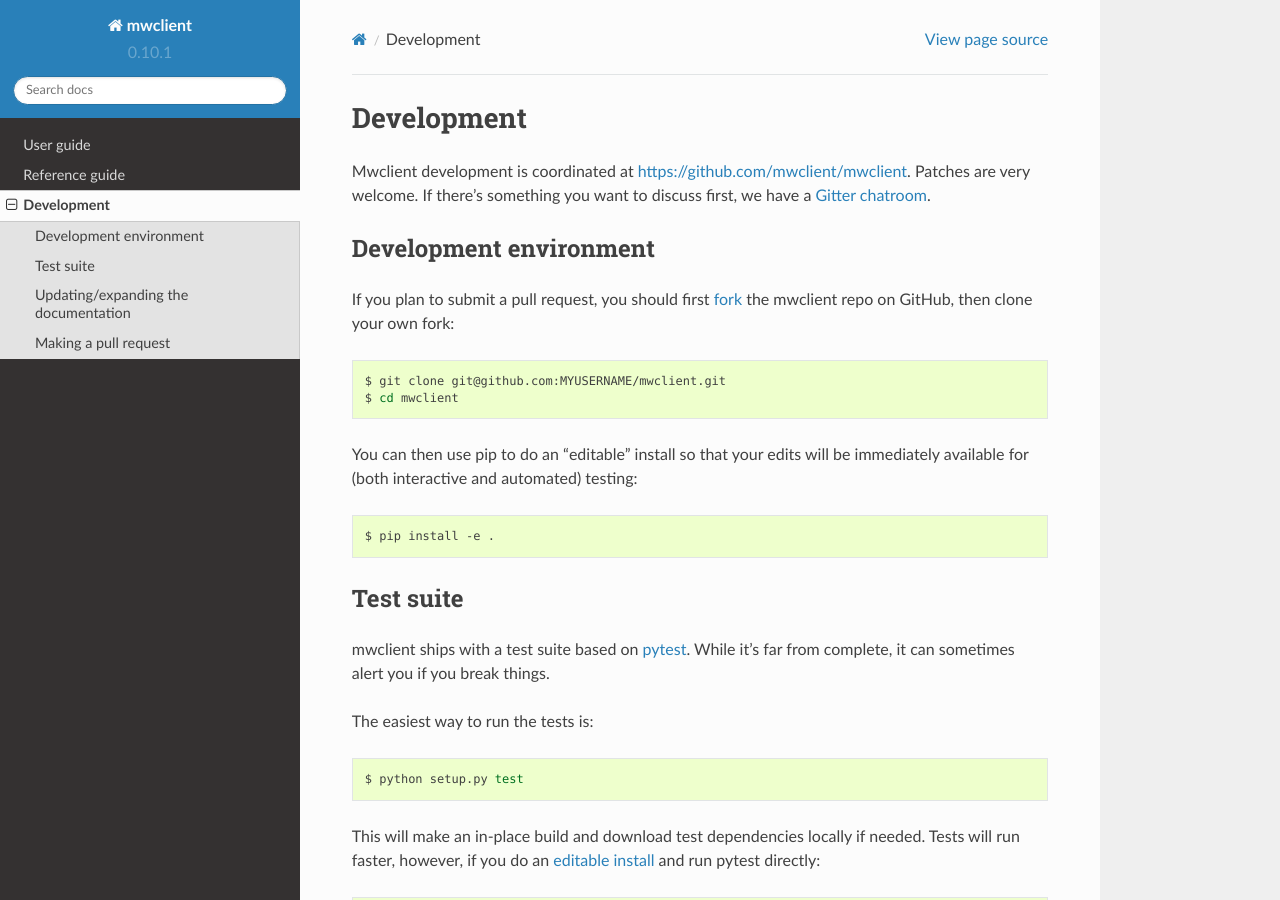
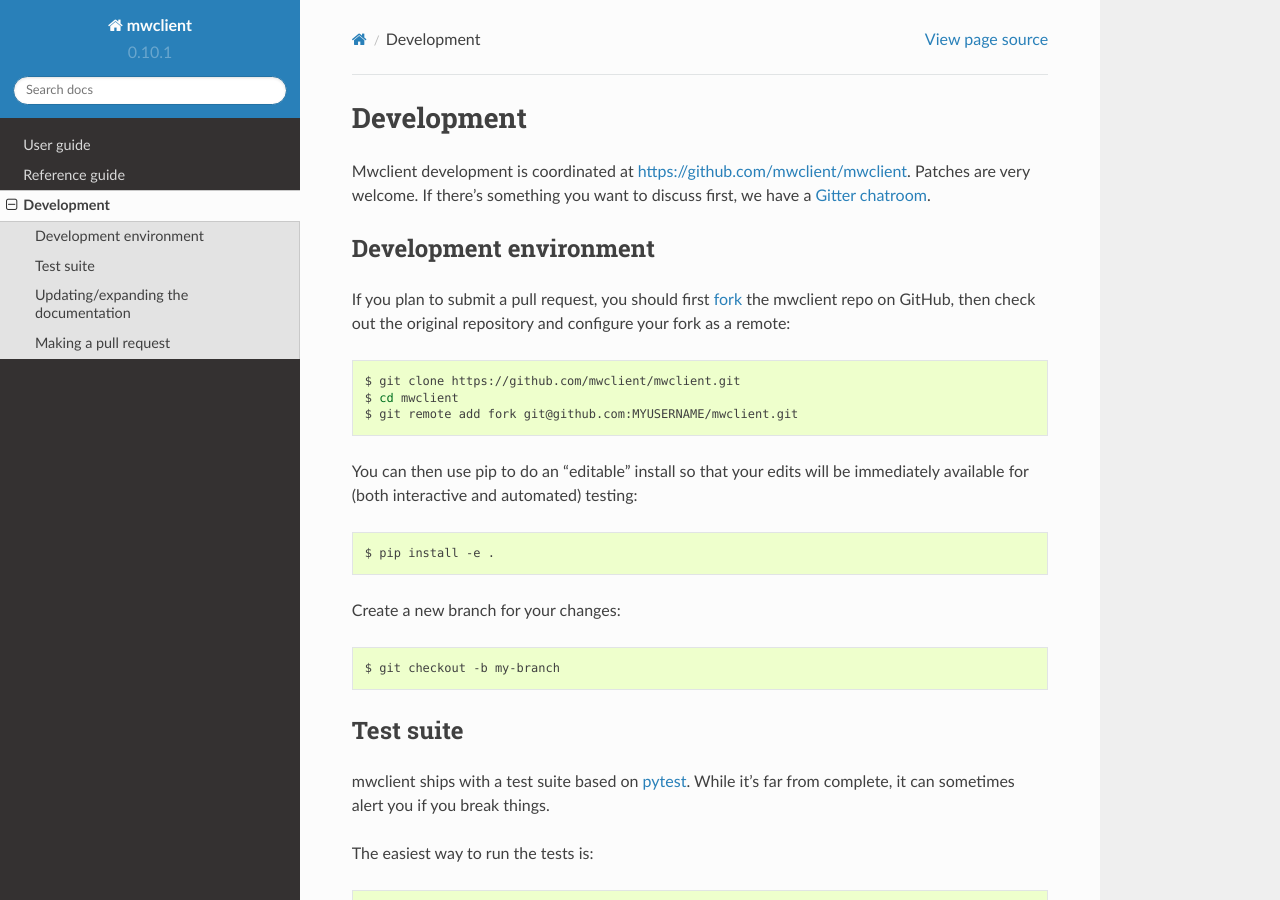
Before and after one commit to mwclient/mwclient, a Sphinx documentation site: the page built from docs/source/development/index.rst, in a window 1280 px wide and 900 px high. Built offline with Sphinx 7.4.7 and the Read the Docs theme 2.0.0, drawn with Linux system fonts in a browser that asks for light colours; the version number is read from the project's files by our own code; some of the changed text lies outside the part shown.

Commit message:
Update development docs with a more convenient workflow
It's much nicer to have the main repo as origin and your fork as
another remote you just push PR branches to. That way you don't
have to deal with resyncing the master branch of your fork all
the time.

Signed-off-by: Adam Williamson <awilliam@redhat.com>

```diff
--- a/docs/source/development/index.rst
+++ b/docs/source/development/index.rst
@@ -12,12 +12,14 @@
 
 If you plan to submit a pull request, you should first
 `fork <https://github.com/mwclient/mwclient#fork-destination-box>`_
-the mwclient repo on GitHub, then clone your own fork:
+the mwclient repo on GitHub, then check out the original repository
+and configure your fork as a remote:
 
 .. code:: bash
 
-    $ git clone git@github.com:MYUSERNAME/mwclient.git
+    $ git clone https://github.com/mwclient/mwclient.git
     $ cd mwclient
+    $ git remote add fork git@github.com:MYUSERNAME/mwclient.git
 
 You can then use pip to do an "editable" install so that your
 edits will be immediately available for (both interactive
@@ -26,6 +28,12 @@
 .. code:: bash
 
     $ pip install -e .
+
+Create a new branch for your changes:
+
+.. code:: bash
+
+    $ git checkout -b my-branch
 
 Test suite
 ----------
@@ -91,7 +99,13 @@
 
 .. code:: bash
 
-    $ git remote add upstream https://github.com/mwclient/mwclient.git
-    $ git rebase upstream master
+    $ git rebase master
 
-Then push your code and open a pull request on GitHub.
+When it is ready, push your branch to your remote:
+
+.. code:: bash
+
+    $ git push -u fork my-branch
+
+Then you can open a pull request on GitHub. You should see a URL to do this
+when you push your branch.
```
